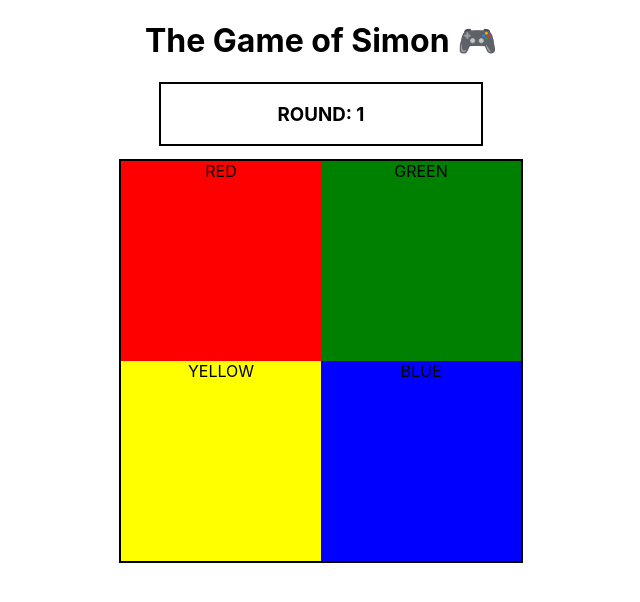
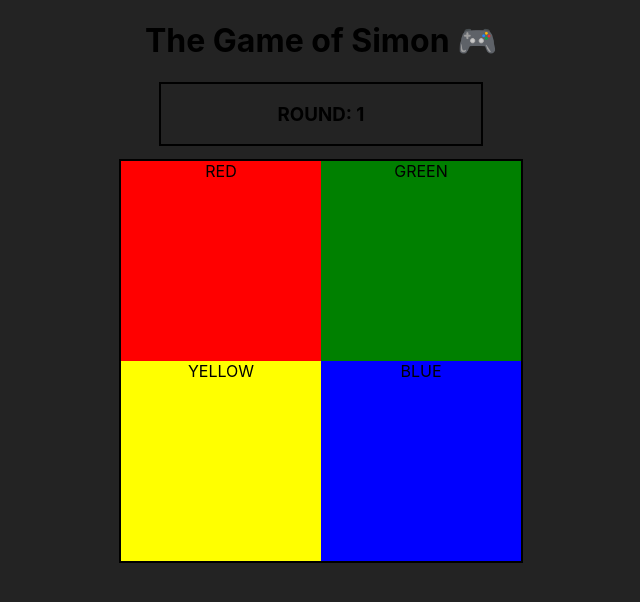
Before and after one commit to ZaneMeroff/simon_game, a React (Create React App) app: page / in a window 1280 px wide. Shown: the top 602 px of the page, without its empty margins (319-959 px from the left). Built offline with nearby package versions, Linux system fonts and the light colour scheme.

Commit message:
Change background color

```diff
--- a/src/App.css
+++ b/src/App.css
@@ -3,4 +3,10 @@
   display: flex;
   flex-direction: column;
   align-items: center;
+  background-color: #232323;
+  height: 100vh;
 }
+
+.game-title-text {
+  color: #FFF;
+}
```
